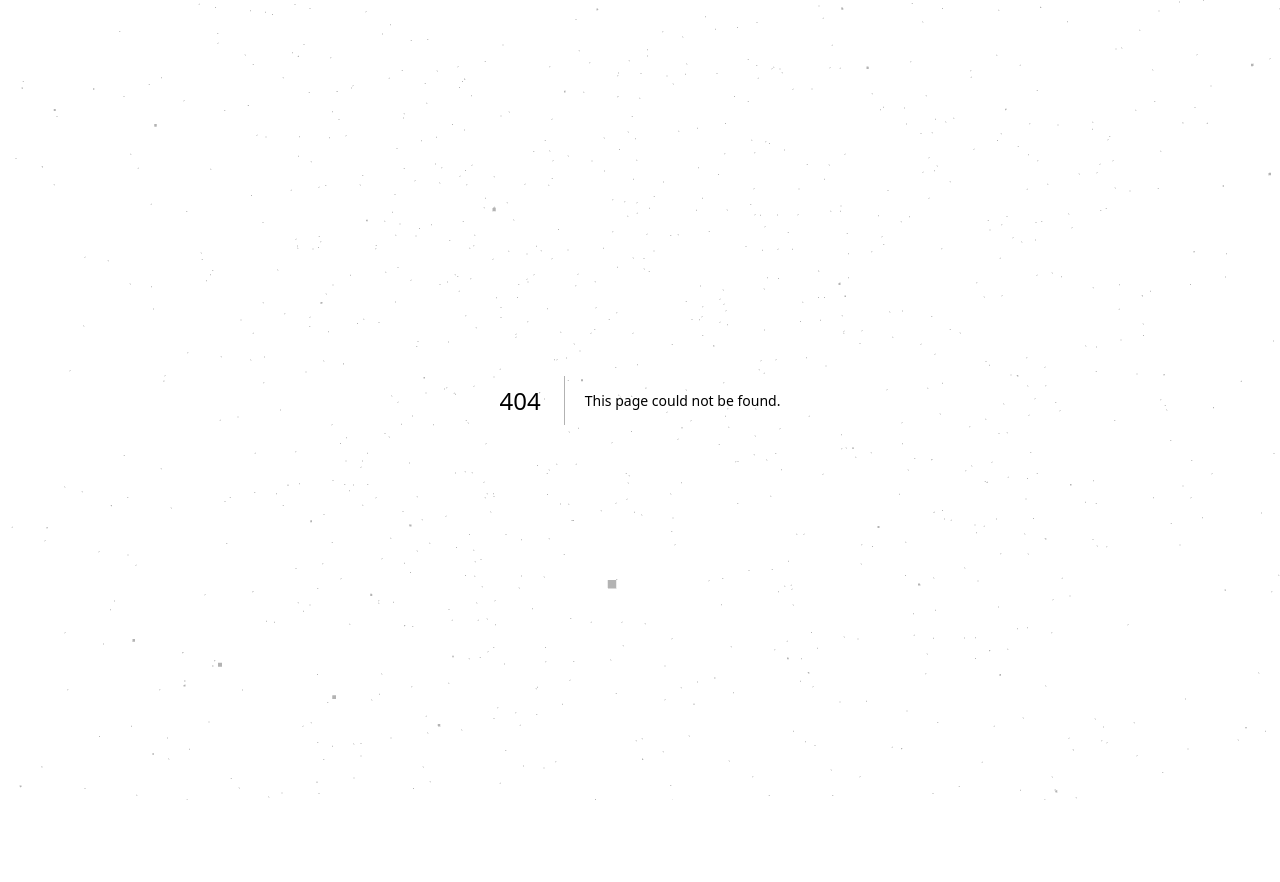
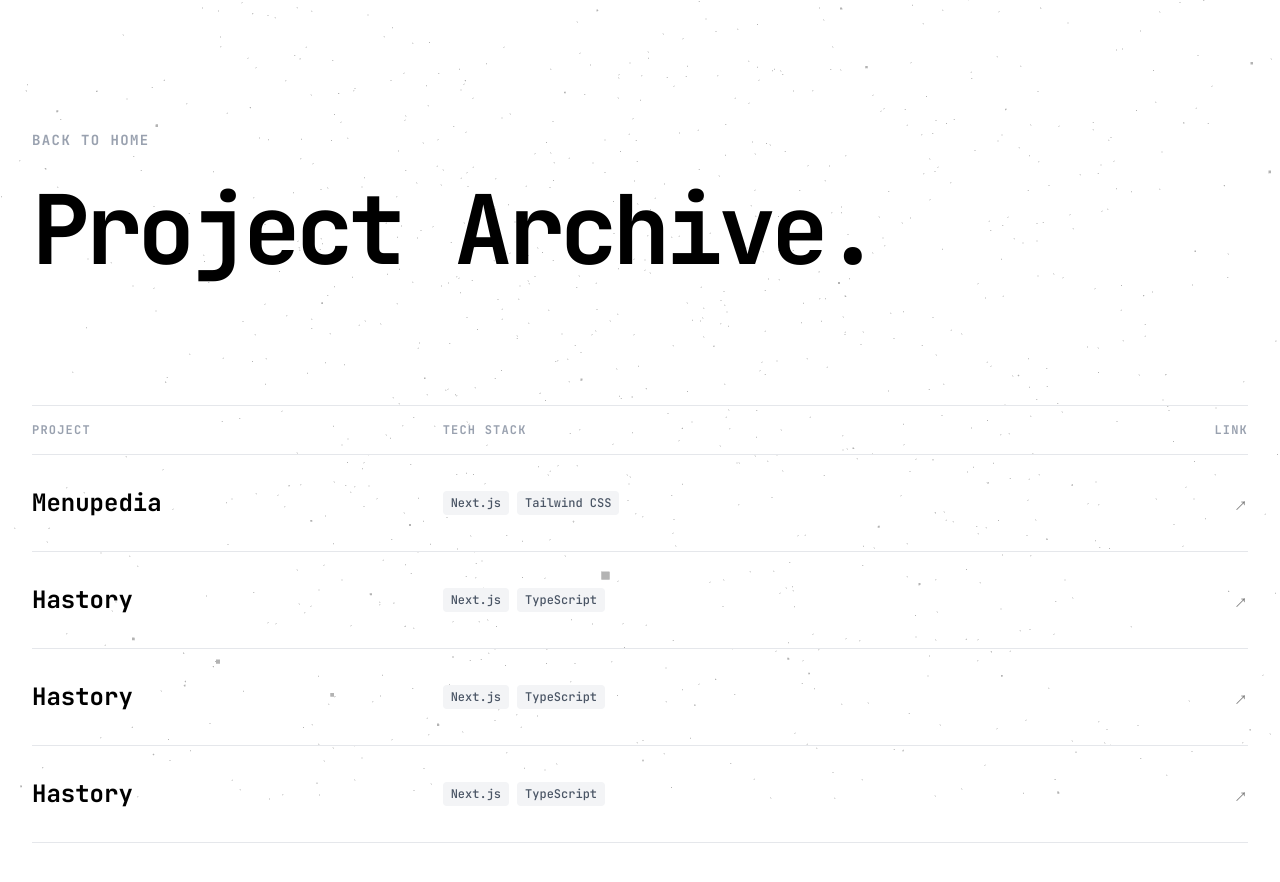
Before and after one commit to ProfMoriartey/vidakai, a Next.js app: page /work in a window 1280 px wide. Before the commit this address had no page. Shown: the top 882 px of the page. Before the commit the page ends 800 px from the top, so only its background shows below. Built offline with nearby package versions, Linux system fonts and the light colour scheme.

Commit message:
Added some changes to the work grid and the cursor, also add projects archive

```diff
--- /dev/null
+++ b/src/app/work/page.tsx
@@ -0,0 +1,75 @@
+"use client"
+
+import Link from "next/link"
+import { projects } from "../../data/projects"
+import { useCursor } from "../../context/CursorContext"
+import RevealText from "../../components/RevealText"
+
+export default function WorkArchive() {
+  const { setCursorType, setCursorText } = useCursor()
+
+  return (
+    <main className="min-h-screen pt-32 px-4 sm:px-6 lg:px-8 max-w-7xl mx-auto pb-32 text-black">
+      <div className="mb-24">
+        <Link
+          href="/#work"
+          className="inline-block mb-8 text-sm font-bold tracking-widest uppercase text-gray-400 hover:text-black transition-colors"
+        >
+          Back to Home
+        </Link>
+
+        <RevealText>
+          <h1 className="text-5xl md:text-8xl font-bold tracking-tighter mb-6">
+            Project Archive.
+          </h1>
+        </RevealText>
+      </div>
+
+      <div className="flex flex-col border-t border-gray-200">
+
+        <div className="hidden md:grid grid-cols-12 gap-4 py-4 text-xs font-bold uppercase tracking-widest text-gray-400 border-b border-gray-200">
+          <div className="col-span-4">Project</div>
+          <div className="col-span-5">Tech Stack</div>
+          <div className="col-span-3 text-right">Link</div>
+        </div>
+
+
+        {projects.map((project) => (
+          <Link
+            href={`/work/${project.id}`}
+            key={project.id}
+            className="group grid grid-cols-1 md:grid-cols-12 gap-4 py-8 border-b border-gray-200 hover:bg-gray-50 transition-colors px-4 -mx-4 md:px-0 md:mx-0 items-center"
+            onMouseEnter={() => {
+              setCursorType("project")
+              setCursorText("View")
+            }}
+            onMouseLeave={() => {
+              setCursorType("default")
+              setCursorText("")
+            }}
+          >
+            <div className="col-span-4">
+              <h3 className="text-2xl font-bold group-hover:translate-x-2 transition-transform duration-300">
+                {project.title}
+              </h3>
+            </div>
+
+            <div className="col-span-5 flex flex-wrap gap-2 mt-4 md:mt-0">
+              {project.tags.map((tag) => (
+                <span key={tag} className="text-xs font-medium px-2 py-1 bg-gray-100 rounded text-gray-600">
+                  {tag}
+                </span>
+              ))}
+            </div>
+
+            <div className="col-span-3 md:text-right mt-4 md:mt-0 opacity-50 group-hover:opacity-100 transition-opacity">
+              <span className="inline-block -rotate-45 group-hover:rotate-0 transition-transform duration-300 text-xl">
+                →
+              </span>
+            </div>
+          </Link>
+        ))}
+      </div>
+    </main>
+  )
+}
--- a/src/components/CustomCursor.tsx
+++ b/src/components/CustomCursor.tsx
@@ -52,6 +52,14 @@ export default function CustomCursor() {
       backgroundColor: isLight ? "#fff" : "#000",
       border: "0px solid transparent"
     },
+    inverse: {
+      height: 16,
+      width: 16,
+      x: "-50%",
+      y: "-50%",
+      backgroundColor: isLight ? "#000" : "#fff",
+      border: "0px solid transparent"
+    },
     pointer: {
       height: 64,
       width: 64,
--- a/src/components/Navbar.tsx
+++ b/src/components/Navbar.tsx
@@ -12,7 +12,7 @@ export default function Navbar() {
 
   const handleMouseEnter = () => {
     setCursorType("pointer")
-    setCursorText("Open")
+    setCursorText("Go to")
   }
 
   const handleMouseLeave = () => {
--- a/src/components/Services.tsx
+++ b/src/components/Services.tsx
@@ -57,7 +57,7 @@ export default function Services() {
               variants={cardVariants}
               className="p-8 border border-gray-100 bg-gray-50 rounded-2xl flex flex-col group hover:bg-black hover:text-white transition-colors duration-500"
               onMouseEnter={() => {
-                setCursorType("pointer")
+                setCursorType("inverse")
                 setCursorText("View")
               }}
               onMouseLeave={() => {
--- a/src/components/WorkGrid.tsx
+++ b/src/components/WorkGrid.tsx
@@ -4,10 +4,12 @@ import Link from "next/link"
 import { motion } from "framer-motion"
 import { projects } from "../data/projects"
 import { useCursor } from "../context/CursorContext"
-import RevealText from "./RevealText";
+import RevealText from "./RevealText"
 
 export default function WorkGrid() {
   const { setCursorType, setCursorText } = useCursor()
+
+  const featuredProjects = projects.filter(project => project.display).slice(0, 3)
 
   return (
     <section className="py-24 px-4 sm:px-6 lg:px-8 max-w-7xl mx-auto" id="work">
@@ -17,8 +19,8 @@ export default function WorkGrid() {
         </h2>
       </RevealText>
 
-      <div className="grid grid-cols-1 md:grid-cols-2 gap-8">
-        {projects.map((project) => (
+      <div className="grid grid-cols-1 md:grid-cols-2 lg:grid-cols-3 gap-8 mb-16">
+        {featuredProjects.map((project) => (
           <Link href={`/work/${project.id}`} key={project.id} className="block">
             <motion.div
               className="group relative overflow-hidden rounded-2xl border border-gray-100 bg-gray-50 p-8 h-[400px] flex flex-col justify-end"
@@ -33,12 +35,10 @@ export default function WorkGrid() {
                 setCursorText("")
               }}
             >
-              {/* Colored background: Always visible on mobile, hover-only on desktop */}
               <div
                 className={`absolute inset-0 z-0 ${project.color} opacity-100 md:opacity-0 md:group-hover:opacity-100 transition-opacity duration-500 ease-out`}
               />
 
-              {/* Text content container */}
               <div className="relative z-10 translate-y-0 md:translate-y-4 md:group-hover:translate-y-0 transition-transform duration-500 ease-out">
                 <div className="flex gap-2 mb-4">
                   {project.tags.map((tag) => (
@@ -48,12 +48,10 @@ export default function WorkGrid() {
                   ))}
                 </div>
 
-                {/* Title: White on mobile, Black-to-White on desktop */}
                 <h3 className="text-2xl font-bold text-white md:text-black md:group-hover:text-white transition-colors duration-300">
                   {project.title}
                 </h3>
 
-                {/* Description: Visible on mobile, height-revealed on desktop */}
                 <p className="text-white/90 md:text-gray-600 mt-2 text-sm max-w-sm block md:hidden md:group-hover:block transition-colors duration-300">
                   {project.description}
                 </p>
@@ -62,6 +60,15 @@ export default function WorkGrid() {
           </Link>
         ))}
       </div>
+
+      <div className="flex justify-center">
+        <Link
+          href="/work"
+          className="inline-flex items-center justify-center px-8 py-4 border border-gray-200 rounded-full text-sm font-bold tracking-tight hover:border-black hover:bg-black hover:text-white transition-all duration-300"
+        >
+          View Full Archive
+        </Link>
+      </div>
     </section>
   )
 }
--- a/src/context/CursorContext.tsx
+++ b/src/context/CursorContext.tsx
@@ -3,10 +3,10 @@
 import { createContext, useState, useContext } from "react"
 
 type CursorContextType = {
-  cursorType: "default" | "pointer" | "project"
+  cursorType: "default" | "inverse" | "pointer" | "project"
   cursorText: string
   cursorColor: "dark" | "light"
-  setCursorType: (type: "default" | "pointer" | "project") => void
+  setCursorType: (type: "default"  | "inverse" | "pointer" | "project") => void
   setCursorText: (text: string) => void
   setCursorColor: (color: "dark" | "light") => void
 }
@@ -14,7 +14,7 @@ type CursorContextType = {
 const CursorContext = createContext<CursorContextType | undefined>(undefined)
 
 export function CursorProvider({ children }: { children: React.ReactNode }) {
-  const [cursorType, setCursorType] = useState<"default" | "pointer" | "project">("default")
+  const [cursorType, setCursorType] = useState<"default" | "inverse" | "pointer" | "project">("default")
   const [cursorText, setCursorText] = useState("")
   const [cursorColor, setCursorColor] = useState<"dark" | "light">("dark")
 
--- a/src/data/projects.ts
+++ b/src/data/projects.ts
@@ -5,6 +5,7 @@ export interface Project {
   content: string
   tags: string[]
   color: string
+  display: boolean,
   link: string
   desktopImages: string[]
   mobileImages: string[]
@@ -18,6 +19,7 @@ export const projects: Project[] = [
     content: "We built Menupedia to solve the slow update cycles of traditional restaurant menus. The application features a real-time dashboard for managers to update pricing and availability. The frontend delivers lightning-fast load times for customers scanning QR codes at the table.",
     tags: ["Next.js", "Tailwind CSS"],
     color: "bg-blue-600",
+    display: true,
     link: "https://menupedia.example.com",
     desktopImages: ["/placeholder-desktop-1.jpg", "/placeholder-desktop-2.jpg", "/placeholder-desktop-3.jpg"],
     mobileImages: ["/placeholder-mobile-1.jpg", "/placeholder-mobile-2.jpg", "/placeholder-mobile-3.jpg"]
@@ -29,6 +31,31 @@ export const projects: Project[] = [
     content: "Hastory required a strictly accessible interface supporting right-to-left languages. We engineered a custom layout engine that flips the UI based on user preference. The result is a highly inclusive platform that serves a diverse international audience.",
     tags: ["Next.js", "TypeScript"],
     color: "bg-emerald-600",
+    display: true,
+    link: "https://hastory.example.com",
+    desktopImages: ["/placeholder-desktop-1.jpg", "/placeholder-desktop-2.jpg", "/placeholder-desktop-3.jpg"],
+    mobileImages: ["/placeholder-mobile-1.jpg", "/placeholder-mobile-2.jpg", "/placeholder-mobile-3.jpg"]
+  },
+  {
+    id: "hastory",
+    title: "Hastory",
+    description: "Freelance web application delivering accessible user experiences.",
+    content: "Hastory required a strictly accessible interface supporting right-to-left languages. We engineered a custom layout engine that flips the UI based on user preference. The result is a highly inclusive platform that serves a diverse international audience.",
+    tags: ["Next.js", "TypeScript"],
+    color: "bg-emerald-600",
+    display: true,
+    link: "https://hastory.example.com",
+    desktopImages: ["/placeholder-desktop-1.jpg", "/placeholder-desktop-2.jpg", "/placeholder-desktop-3.jpg"],
+    mobileImages: ["/placeholder-mobile-1.jpg", "/placeholder-mobile-2.jpg", "/placeholder-mobile-3.jpg"]
+  },
+  {
+    id: "hastory",
+    title: "Hastory",
+    description: "Freelance web application delivering accessible user experiences.",
+    content: "Hastory required a strictly accessible interface supporting right-to-left languages. We engineered a custom layout engine that flips the UI based on user preference. The result is a highly inclusive platform that serves a diverse international audience.",
+    tags: ["Next.js", "TypeScript"],
+    color: "bg-emerald-600",
+    display: true,
     link: "https://hastory.example.com",
     desktopImages: ["/placeholder-desktop-1.jpg", "/placeholder-desktop-2.jpg", "/placeholder-desktop-3.jpg"],
     mobileImages: ["/placeholder-mobile-1.jpg", "/placeholder-mobile-2.jpg", "/placeholder-mobile-3.jpg"]
```
